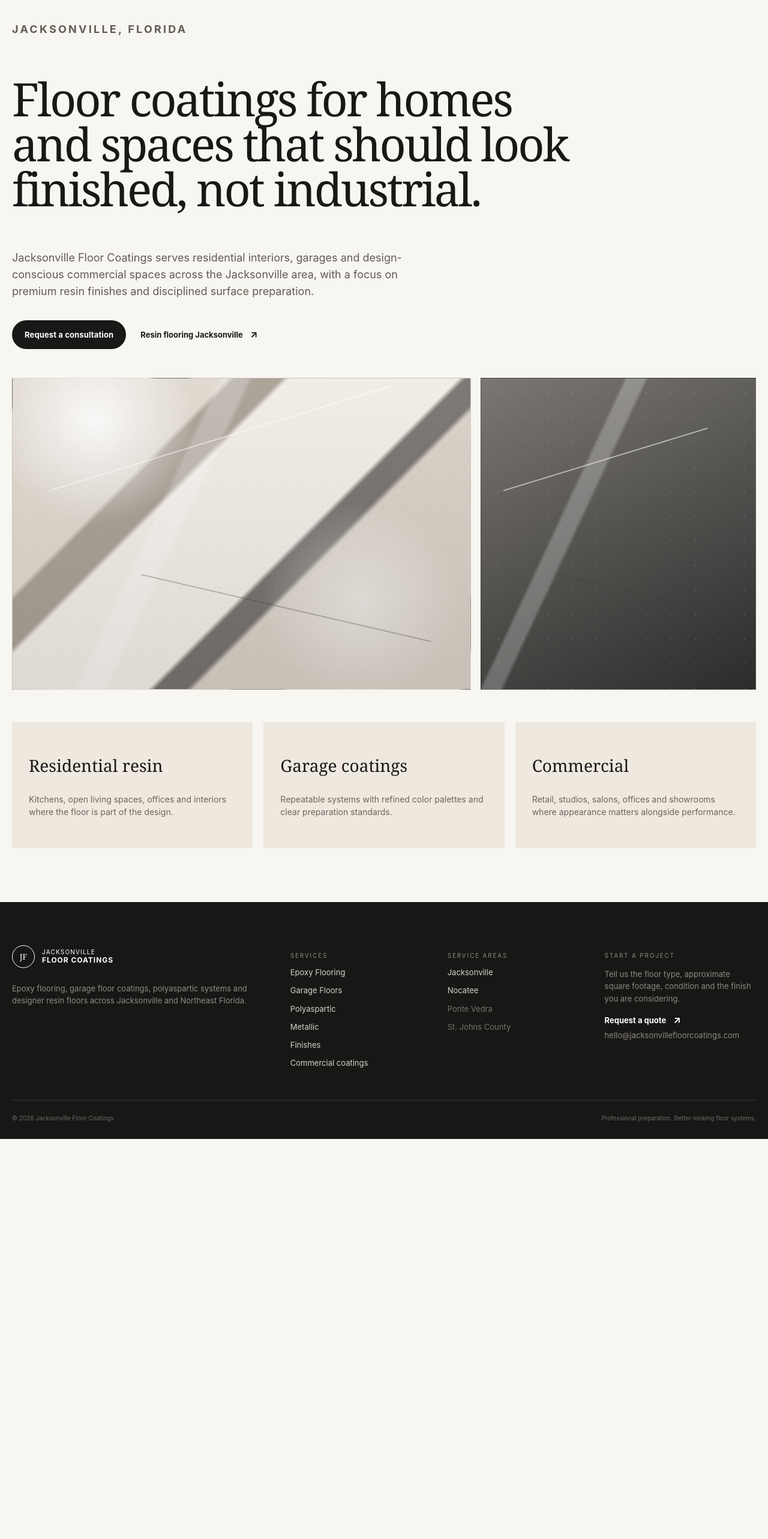
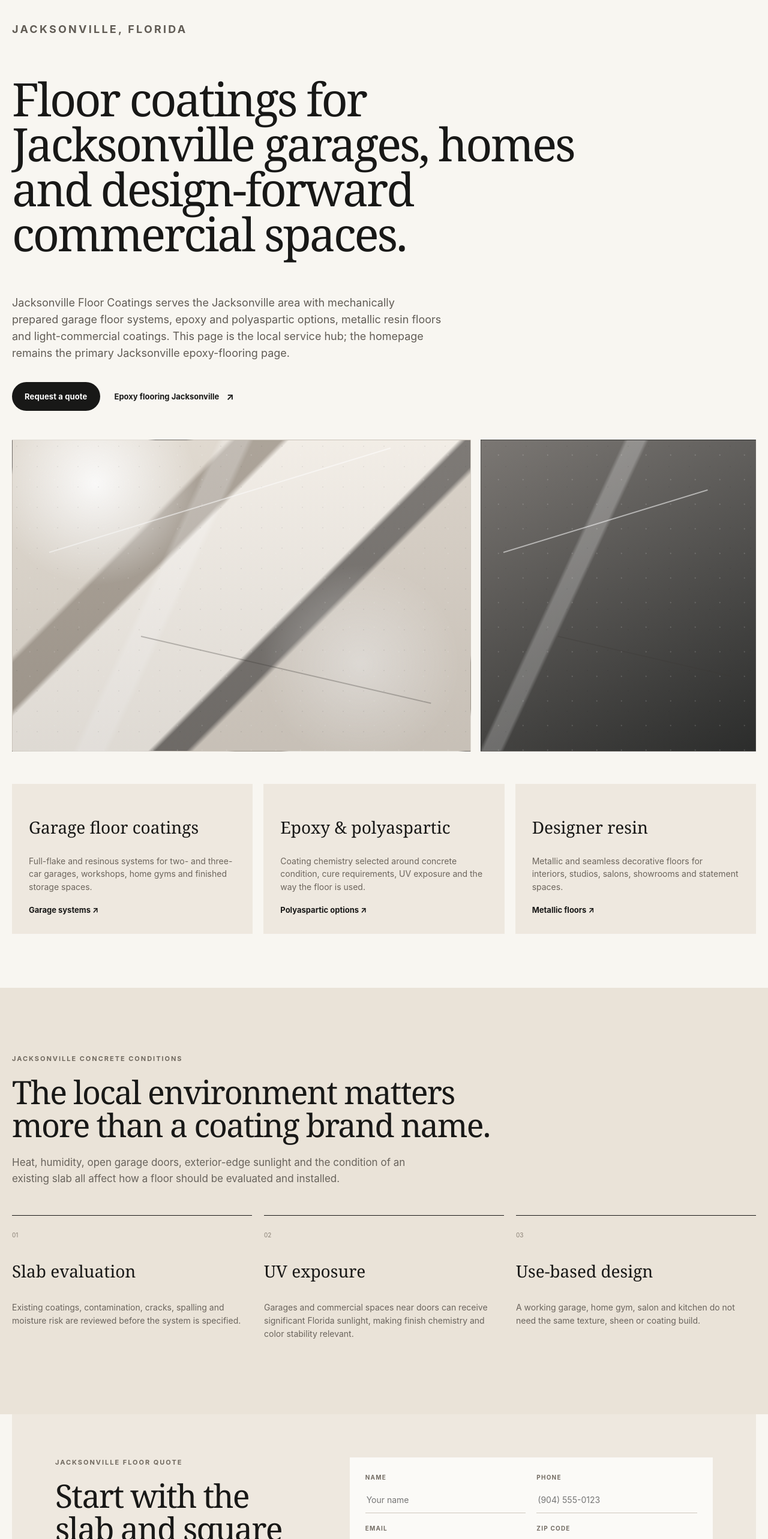
Before and after one commit to GsCommand/Jacksonville-Floor-Coatings, a Next.js app: page /service-areas/jacksonville-floor-coatings in a window 1280 px wide. Shown: the part 140-2706 px from the top of the page at 60% size. Before the commit the page ends 2039 px from the top, so only its background shows below. Built offline with nearby package versions, Linux system fonts and the light colour scheme; no server answers.

Commit message:
Expand Jacksonville service area page with distinct local intent

```diff
--- a/app/service-areas/jacksonville-floor-coatings/page.tsx
+++ b/app/service-areas/jacksonville-floor-coatings/page.tsx
@@ -1,10 +1,13 @@
 import type { Metadata } from "next";
 import Link from "next/link";
+import { ConsultationForm } from "@/components/ConsultationForm";
 import { ImagePlaceholder } from "@/components/ImagePlaceholder";
+import { SectionHeading } from "@/components/SectionHeading";
 
 export const metadata: Metadata = {
-  title: "Jacksonville Floor Coatings | Resin, Epoxy & Garage Floors",
-  description: "Jacksonville floor coatings for designer resin interiors, metallic epoxy, garages and commercial spaces.",
+  title: "Jacksonville Floor Coatings | Epoxy, Garage & Resin Floors",
+  description: "Floor coatings in Jacksonville, FL including epoxy flooring, full-flake garage floors, polyaspartic systems and metallic resin interiors.",
+  alternates: { canonical: "/service-areas/jacksonville-floor-coatings" },
 };
 
 export default function Jacksonville() {
@@ -12,28 +15,33 @@ export default function Jacksonville() {
     <main>
       <section className="local-hero shell">
         <p className="eyebrow">Jacksonville, Florida</p>
-        <h1>Floor coatings for homes and spaces that should look finished, not industrial.</h1>
-        <p>Jacksonville Floor Coatings serves residential interiors, garages and design-conscious commercial spaces across the Jacksonville area, with a focus on premium resin finishes and disciplined surface preparation.</p>
-        <div className="hero-actions"><Link href="/contact" className="button button-dark">Request a consultation</Link><Link href="/resin-flooring-jacksonville" className="text-link">Resin flooring Jacksonville <span>↗</span></Link></div>
+        <h1>Floor coatings for Jacksonville garages, homes and design-forward commercial spaces.</h1>
+        <p>Jacksonville Floor Coatings serves the Jacksonville area with mechanically prepared garage floor systems, epoxy and polyaspartic options, metallic resin floors and light-commercial coatings. This page is the local service hub; the homepage remains the primary Jacksonville epoxy-flooring page.</p>
+        <div className="hero-actions"><Link href="/contact" className="button button-dark">Request a quote</Link><Link href="/epoxy-flooring-jacksonville" className="text-link">Epoxy flooring Jacksonville <span>↗</span></Link></div>
 
-        <div className="local-page-image-grid">
-          <ImagePlaceholder
-            className="local-page-image-primary"
-            label="JACKSONVILLE HERO — Finished residential resin interior"
-            detail="Kitchen, open living room, home office or other premium interior. Wide finished-room composition with the resin floor clearly integrated into the design."
-          />
-          <ImagePlaceholder
-            className="local-page-image-secondary"
-            label="JACKSONVILLE PROOF — Garage or commercial floor project"
-            detail="Use a real local project that broadens the portfolio beyond interiors: garage, salon, showroom, studio or retail floor."
-          />
-        </div>
+        <div className="local-page-image-grid"><ImagePlaceholder className="local-page-image-primary" /><ImagePlaceholder className="local-page-image-secondary" /></div>
 
         <div className="local-cards">
-          <article className="local-card"><h2>Residential resin</h2><p>Kitchens, open living spaces, offices and interiors where the floor is part of the design.</p></article>
-          <article className="local-card"><h2>Garage coatings</h2><p>Repeatable systems with refined color palettes and clear preparation standards.</p></article>
-          <article className="local-card"><h2>Commercial</h2><p>Retail, studios, salons, offices and showrooms where appearance matters alongside performance.</p></article>
+          <article className="local-card"><h2>Garage floor coatings</h2><p>Full-flake and resinous systems for two- and three-car garages, workshops, home gyms and finished storage spaces.</p><Link href="/garage-floor-coatings" className="text-link">Garage systems ↗</Link></article>
+          <article className="local-card"><h2>Epoxy & polyaspartic</h2><p>Coating chemistry selected around concrete condition, cure requirements, UV exposure and the way the floor is used.</p><Link href="/polyaspartic-floor-coatings" className="text-link">Polyaspartic options ↗</Link></article>
+          <article className="local-card"><h2>Designer resin</h2><p>Metallic and seamless decorative floors for interiors, studios, salons, showrooms and statement spaces.</p><Link href="/metallic-epoxy-flooring" className="text-link">Metallic floors ↗</Link></article>
         </div>
+      </section>
+
+      <section className="section design-story">
+        <div className="shell">
+          <SectionHeading eyebrow="Jacksonville concrete conditions" title="The local environment matters more than a coating brand name." copy="Heat, humidity, open garage doors, exterior-edge sunlight and the condition of an existing slab all affect how a floor should be evaluated and installed." />
+          <div className="three-grid benefit-grid">
+            <article className="number-card"><span>01</span><h3>Slab evaluation</h3><p>Existing coatings, contamination, cracks, spalling and moisture risk are reviewed before the system is specified.</p></article>
+            <article className="number-card"><span>02</span><h3>UV exposure</h3><p>Garages and commercial spaces near doors can receive significant Florida sunlight, making finish chemistry and color stability relevant.</p></article>
+            <article className="number-card"><span>03</span><h3>Use-based design</h3><p>A working garage, home gym, salon and kitchen do not need the same texture, sheen or coating build.</p></article>
+          </div>
+        </div>
+      </section>
+
+      <section className="section shell consultation-panel">
+        <div><p className="eyebrow">Jacksonville floor quote</p><h2>Start with the slab and square footage.</h2><p>Tell us the ZIP code, approximate size, current floor condition and whether the space is a garage, interior or commercial project.</p></div>
+        <ConsultationForm compact />
       </section>
     </main>
   );
```
